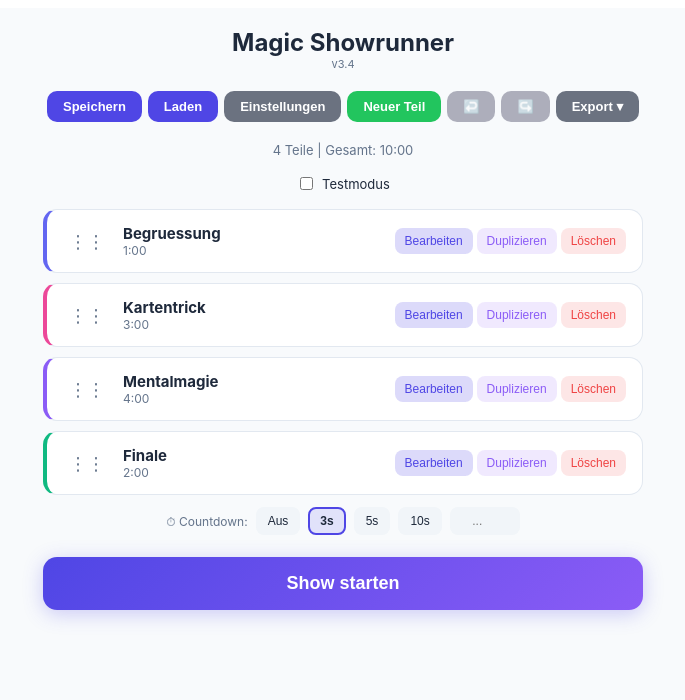
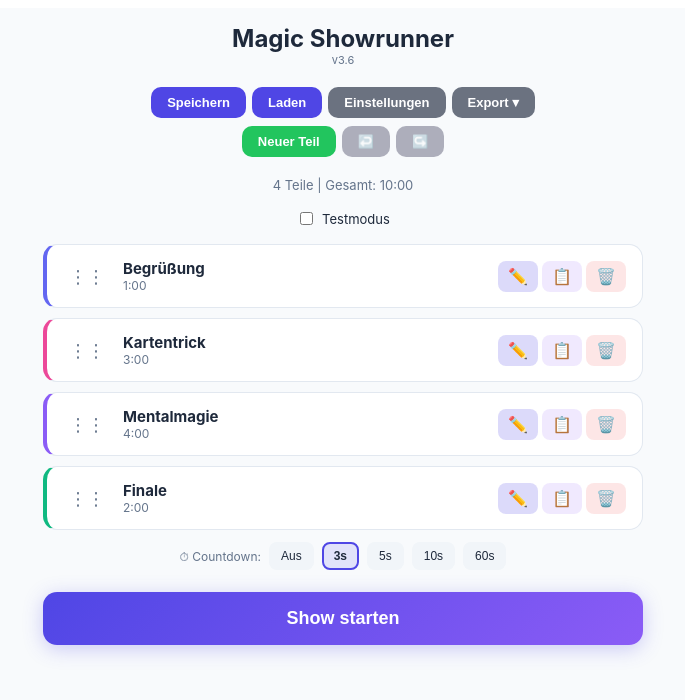
Before and after one commit to TheLomma/magicshowrunnernew, a React (Create React App) app: page / in a window 1280 px wide. Shown: the top 700 px of the page, without its empty margins (297-982 px from the left). Built offline with nearby package versions, Linux system fonts and the light colour scheme.

Commit message:
Update App.js
Version 3.6

```diff
--- a/src/App.js
+++ b/src/App.js
@@ -4,8 +4,8 @@ var uid = function() { return Math.random().toString(36).slice(2, 9); };
 var fmt = function(s) { var m = Math.floor(s / 60); var sec = s % 60; return m + ":" + String(sec).padStart(2, "0"); };
 
 var T = {
-  de: { title: "Magic Showrunner", ver: "v3.4", save: "Speichern", load: "Laden", newPart: "Neuer Teil", start: "Show starten", test: "Testmodus", parts: "Teile", total: "Gesamt", settings: "Einstellungen", planTheme: "Planungs-Theme", perfTheme: "Perform-Theme", beeps: "Signaltöne", vibration: "Vibration", volume: "Lautstaerke", testTone: "Testton", testDur: "Testdauer/Teil", titleL: "Titel", durL: "Dauer (Sek)", introL: "Intro-Ansage", preAnnL: "Vorankuendigung (Sek)", preAnnTxt: "Vorankuendigungs-Text", notesL: "Notizen", colorL: "Farbe", saveBtn: "Speichern", cancel: "Abbrechen", showName: "Show-Name", overwrite: "Ueberschreiben", noSaved: "Keine Shows.", pause: "Pause", resume: "Weiter", prev: "Zurueck", next: "Weiter", partOf: "Teil", of: "/", dup: "Duplizieren", del: "Löschen", edit: "Bearbeiten", sek: "Sek", csv: "CSV", fontSize: "Größe", fontFamily: "Schriftart", ttsVoice: "Stimme", ttsRate: "Tempo", ttsPitch: "Tonhöhe", ttsPreview: "Vorschau", animations: "Animationen", notes: "Notizen", stop: "Stop" },
-  en: { title: "Magic Showrunner", ver: "v3.4", save: "Save", load: "Load", newPart: "New Part", start: "Start Show", test: "Test Mode", parts: "Parts", total: "Total", settings: "Settings", planTheme: "Plan Theme", perfTheme: "Perform Theme", beeps: "Beeps", vibration: "Vibration", volume: "Volume", testTone: "Test Tone", testDur: "Test dur/part", titleL: "Title", durL: "Duration (sec)", introL: "Intro (TTS)", preAnnL: "Pre-announce (sec)", preAnnTxt: "Pre-announce text", notesL: "Notes", colorL: "Color", saveBtn: "Save", cancel: "Cancel", showName: "Show Name", overwrite: "Overwrite", noSaved: "No saved shows.", pause: "Pause", resume: "Resume", prev: "Back", next: "Next", partOf: "Part", of: "/", dup: "Duplicate", del: "Delete", edit: "Edit", sek: "sec", csv: "CSV", fontSize: "Size", fontFamily: "Font family", ttsVoice: "Voice", ttsRate: "Speed", ttsPitch: "Pitch", ttsPreview: "Preview", animations: "Animations", notes: "Notes", stop: "Stop" }
+  de: { title: "Magic Showrunner", ver: "v3.6", save: "Speichern", load: "Laden", newPart: "Neuer Teil", start: "Show starten", test: "Testmodus", parts: "Teile", total: "Gesamt", settings: "Einstellungen", planTheme: "Planungs-Theme", perfTheme: "Perform-Theme", beeps: "Signaltöne", vibration: "Vibration", volume: "Lautstaerke", testTone: "Testton", testDur: "Testdauer/Teil", titleL: "Titel", durL: "Dauer (Sek)", introL: "Intro-Ansage", preAnnL: "Vorankuendigung (Sek)", preAnnTxt: "Vorankuendigungs-Text", notesL: "Notizen", colorL: "Farbe", saveBtn: "Speichern", cancel: "Abbrechen", showName: "Show-Name", overwrite: "Ueberschreiben", noSaved: "Keine Shows.", pause: "Pause", resume: "Weiter", prev: "Zurueck", next: "Weiter", partOf: "Teil", of: "/", dup: "Duplizieren", del: "Löschen", edit: "Bearbeiten", sek: "Sek", csv: "CSV", fontSize: "Größe", fontFamily: "Schriftart", ttsVoice: "Stimme", ttsRate: "Tempo", ttsPitch: "Tonhöhe", ttsPreview: "Vorschau", animations: "Animationen", notes: "Notizen", stop: "Stop" },
+  en: { title: "Magic Showrunner", ver: "v3.6", save: "Save", load: "Load", newPart: "New Part", start: "Start Show", test: "Test Mode", parts: "Parts", total: "Total", settings: "Settings", planTheme: "Plan Theme", perfTheme: "Perform Theme", beeps: "Beeps", vibration: "Vibration", volume: "Volume", testTone: "Test Tone", testDur: "Test dur/part", titleL: "Title", durL: "Duration (sec)", introL: "Intro (TTS)", preAnnL: "Pre-announce (sec)", preAnnTxt: "Pre-announce text", notesL: "Notes", colorL: "Color", saveBtn: "Save", cancel: "Cancel", showName: "Show Name", overwrite: "Overwrite", noSaved: "No saved shows.", pause: "Pause", resume: "Resume", prev: "Back", next: "Next", partOf: "Part", of: "/", dup: "Duplicate", del: "Delete", edit: "Edit", sek: "sec", csv: "CSV", fontSize: "Size", fontFamily: "Font family", ttsVoice: "Voice", ttsRate: "Speed", ttsPitch: "Pitch", ttsPreview: "Preview", animations: "Animations", notes: "Notes", stop: "Stop" }
 };
 
 var TH = {
@@ -24,7 +24,7 @@ var PTH = {
 var COLORS = ["#6366f1", "#ec4899", "#f59e0b", "#10b981", "#ef4444", "#8b5cf6", "#06b6d4", "#f97316"];
 
 var DEMO = [
-  { id: uid(), title: "Begruessung", duration: 60, intro: "Willkommen!", preAnn: 10, preAnnText: "Gleich weiter", notes: "Publikum begruessen", color: COLORS[0] },
+  { id: uid(), title: "Begrüßung", duration: 60, intro: "Willkommen!", preAnn: 10, preAnnText: "Gleich weiter", notes: "Publikum begrüßen", color: COLORS[0] },
   { id: uid(), title: "Kartentrick", duration: 180, intro: "Ein Kartentrick", preAnn: 15, preAnnText: "Naechster Trick", notes: "Pik-Ass", color: COLORS[1] },
   { id: uid(), title: "Mentalmagie", duration: 240, intro: "Mysterioes", preAnn: 20, preAnnText: "Finale naht", notes: "Umschlag", color: COLORS[5] },
   { id: uid(), title: "Finale", duration: 120, intro: "Das Finale!", preAnn: 10, preAnnText: "", notes: "Konfetti", color: COLORS[3] }
@@ -220,6 +220,12 @@ function SettingsModal(props) {
     );
   } else if (tab === "font") {
     content = React.createElement("div", null,
+      React.createElement("label", { style: { fontSize: 12, color: th.sub } }, cfg.lang === "de" ? "Anzeigegröße im Perform-Modus" : "Display size in Perform Mode"),
+      React.createElement("div", { style: { display: "flex", gap: 6, marginBottom: 12 } },
+        ["XXL", "XL", "M", "S"].map(function(sz) {
+          return React.createElement("button", { key: sz, onClick: function() { upCfg("performSize", sz); }, style: { flex: 1, padding: "8px 0", borderRadius: 8, border: cfg.performSize === sz ? "2px solid " + th.acc : "2px solid transparent", background: cfg.performSize === sz ? th.acc + "22" : th.inp, color: th.text, cursor: "pointer", fontWeight: cfg.performSize === sz ? 700 : 400, fontSize: 14 } }, sz);
+        })
+      ),
       React.createElement("label", { style: { fontSize: 12, color: th.sub } }, t.fontSize),
       React.createElement("input", { type: "range", min: 12, max: 24, value: cfg.fontSize, onChange: function(e) { upCfg("fontSize", +e.target.value); }, style: { width: "100%" } }),
       React.createElement("span", { style: { fontSize: 11, color: th.sub } }, cfg.fontSize + "px"),
@@ -258,6 +264,9 @@ function PerformMode(props) {
   var _ps = useState(0); var pauseSecs = _ps[0]; var setPauseSecs = _ps[1];
   var pauseRef = useRef(null);
   var _pa = useState(""); var preAnnMsg = _pa[0]; var setPreAnnMsg = _pa[1];
+  var _sz = useState(cfg.performSize || "XL"); var perfSize = _sz[0]; var setPerfSize = _sz[1];
+  var sizeMap = { XXL: { timer: 240, title: 36 }, XL: { timer: 120, title: 22 }, M: { timer: 72, title: 18 }, S: { timer: 44, title: 15 } };
+  var szCfg = sizeMap[perfSize] || sizeMap["XL"];
 
   useEffect(function() {
     if (cfg.countdown > 0) { setCdVal(cfg.countdown); setCdRunning(true); } else { setCdRunning(false); }
@@ -358,12 +367,17 @@ function PerformMode(props) {
     );
   }
 
-  return React.createElement("div", { style: { position: "fixed", inset: 0, background: pt.bg, color: pt.text, display: "flex", flexDirection: "column", alignItems: "center", justifyContent: "center", fontFamily: cfg.fontFamily === "System" ? "-apple-system,sans-serif" : cfg.fontFamily, zIndex: 500 } },
+  return React.createElement("div", { style: { position: "fixed", inset: 0, background: pt.bg, color: pt.text, display: "flex", flexDirection: "column", alignItems: "center", justifyContent: "center", fontFamily: cfg.fontFamily === "System" ? "-apple-system,sans-serif" : cfg.fontFamily, zIndex: 500, overflowY: "auto", padding: "env(safe-area-inset-top, 12px) env(safe-area-inset-right, 12px) env(safe-area-inset-bottom, 12px) env(safe-area-inset-left, 12px)", boxSizing: "border-box" } },
     React.createElement("div", { style: { position: "absolute", top: 16, left: 16, fontSize: 13, opacity: 0.7 } }, t.partOf + " " + (idx + 1) + t.of + parts.length),
 
-    cfg.testMode ? React.createElement("div", { style: { position: "absolute", top: 16, right: 16, background: "#f59e0b", color: "#000", padding: "4px 12px", borderRadius: 20, fontSize: 12, fontWeight: 700 } }, "TEST") : null,
-    React.createElement("div", { style: { fontSize: 18, fontWeight: 600, marginBottom: 8, opacity: 0.8 } }, part ? part.title : ""),
-    React.createElement("div", { style: { fontSize: Math.min(120, cfg.fontSize * 5), fontWeight: 800, fontVariantNumeric: "tabular-nums", color: remaining <= 10 && remaining > 0 ? "#ef4444" : pt.timer, transition: "color 0.3s" } }, fmt(remaining)),
+    cfg.testMode ? React.createElement("div", { style: { position: "absolute", top: 16, right: cfg.testMode ? 120 : 16, background: "#f59e0b", color: "#000", padding: "4px 12px", borderRadius: 20, fontSize: 12, fontWeight: 700 } }, "TEST") : null,
+    React.createElement("div", { style: { display: "flex", gap: 6, position: "absolute", top: 16, right: 16 } },
+      ["XXL", "XL", "M", "S"].map(function(sz) {
+        return React.createElement("button", { key: sz, onClick: function() { setPerfSize(sz); }, style: { padding: "4px 10px", borderRadius: 8, border: perfSize === sz ? "2px solid " + pt.bar : "2px solid transparent", background: perfSize === sz ? pt.bar + "44" : "rgba(255,255,255,0.1)", color: pt.text, cursor: "pointer", fontSize: 12, fontWeight: perfSize === sz ? 700 : 400 } }, sz);
+      })
+    ),
+    React.createElement("div", { style: { fontSize: szCfg.title, fontWeight: 600, marginBottom: 8, opacity: 0.8 } }, part ? part.title : ""),
+    React.createElement("div", { style: { fontSize: szCfg.timer, fontWeight: 800, fontVariantNumeric: "tabular-nums", color: remaining <= 10 && remaining > 0 ? "#ef4444" : pt.timer, transition: "color 0.3s" } }, fmt(remaining)),
     React.createElement("div", { style: { width: "80%", maxWidth: 400, marginBottom: 6 } },
       React.createElement("div", { style: { fontSize: 11, opacity: 0.5, marginBottom: 3, textAlign: "center" } }, cfg.lang === "de" ? "Gesamt-Fortschritt" : "Overall Progress"),
       React.createElement("div", { style: { width: "100%", height: 5, borderRadius: 3, background: pt.barBg, overflow: "hidden" } },
@@ -466,7 +480,7 @@ export default function App() {
   var canRedo = histIdx < history.length - 1;
   var doUndo = function() { if (canUndo) setHistIdx(function(i) { return i - 1; }); };
   var doRedo = function() { if (canRedo) setHistIdx(function(i) { return i + 1; }); };
-  var _c = useState({ lang: "de", theme: (window.matchMedia && window.matchMedia('(prefers-color-scheme: light)').matches ? 'light' : 'dark'), perfTheme: "dark", beeps: true, vibrate: true, volume: 0.5, ttsVoice: "", ttsRate: 1, ttsPitch: 1, fontSize: 15, fontFamily: "System", animations: true, testMode: false, testDur: 5, countdown: 3 });
+  var _c = useState({ lang: "de", theme: (window.matchMedia && window.matchMedia('(prefers-color-scheme: light)').matches ? 'light' : 'dark'), perfTheme: "dark", beeps: true, vibrate: true, volume: 0.5, ttsVoice: "", ttsRate: 1, ttsPitch: 1, fontSize: 15, fontFamily: "System", animations: true, testMode: false, testDur: 5, countdown: 3, performSize: "XL" });
   var cfg = _c[0]; var setCfg = _c[1];
   var _ep = useState(null); var editPart = _ep[0]; var setEditPart = _ep[1];
   var _eo = useState(false); var editOpen = _eo[0]; var setEditOpen = _eo[1];
@@ -477,7 +491,6 @@ export default function App() {
   var _to = useState(""); var toast = _to[0]; var setToast = _to[1];
   var _di = useState(null); var dragIdx = _di[0]; var setDragIdx = _di[1];
   var _ex = useState(false); var exportOpen = _ex[0]; var setExportOpen = _ex[1];
-  var _ir = useState(false); var importOpen = _ir[0]; var setImportOpen = _ir[1];
   var csvInputRef = useRef(null);
 
   var t = T[cfg.lang] || T.de;
@@ -509,29 +522,33 @@ export default function App() {
 
   var bs = { padding: "8px 16px", borderRadius: 10, border: "none", color: "#fff", fontWeight: 600, cursor: "pointer", fontSize: 13 };
 
-  return React.createElement("div", { style: { minHeight: "100vh", background: th.bg, color: th.text, fontFamily: ff, fontSize: cfg.fontSize, transition: cfg.animations ? "background 0.3s" : "none" } },
-    React.createElement("div", { style: { maxWidth: 600, margin: "0 auto", padding: "20px 16px" } },
+  return React.createElement("div", { style: { minHeight: "100dvh", background: th.bg, color: th.text, fontFamily: ff, fontSize: cfg.fontSize, transition: cfg.animations ? "background 0.3s" : "none", overflowX: "hidden" } },
+    React.createElement("div", { style: { maxWidth: 600, margin: "0 auto", padding: "max(16px, env(safe-area-inset-top)) 16px max(24px, env(safe-area-inset-bottom)) 16px" } },
       React.createElement("div", { style: { textAlign: "center", marginBottom: 20 } },
         React.createElement("h1", { style: { margin: 0, fontSize: 24 } }, "Magic Showrunner"),
         React.createElement("div", { style: { fontSize: 11, color: th.sub } }, t.ver)
       ),
-      React.createElement("div", { style: { display: "flex", gap: 6, flexWrap: "wrap", justifyContent: "center", marginBottom: 20 } },
-        React.createElement("button", { onClick: function() { setSaveOpen(true); }, style: Object.assign({}, bs, { background: th.acc }) }, t.save),
-        React.createElement("button", { onClick: function() { setLoadOpen(true); }, style: Object.assign({}, bs, { background: th.acc }) }, t.load),
-        React.createElement("button", { onClick: function() { setSettOpen(true); }, style: Object.assign({}, bs, { background: "#6b7280" }) }, t.settings),
-        React.createElement("button", { onClick: function() { setEditPart(null); setEditOpen(true); }, style: Object.assign({}, bs, { background: "#22c55e" }) }, t.newPart),
-        React.createElement("button", { onClick: doUndo, disabled: !canUndo, title: "Undo", style: Object.assign({}, bs, { background: canUndo ? "#6b7280" : "#3f3f5c", opacity: canUndo ? 1 : 0.4, cursor: canUndo ? "pointer" : "not-allowed" }) }, "↩️"),
-        React.createElement("button", { onClick: doRedo, disabled: !canRedo, title: "Redo", style: Object.assign({}, bs, { background: canRedo ? "#6b7280" : "#3f3f5c", opacity: canRedo ? 1 : 0.4, cursor: canRedo ? "pointer" : "not-allowed" }) }, "↪️"),
-        React.createElement("div", { style: { position: "relative" } },
-          React.createElement("button", { onClick: function() { setExportOpen(function(o) { return !o; }); }, style: Object.assign({}, bs, { background: "#6b7280" }) }, "Export ▾"),
-          exportOpen ? React.createElement("div", { style: { position: "absolute", top: "110%", left: 0, background: th.card, border: "1px solid " + th.brd, borderRadius: 10, boxShadow: "0 4px 16px rgba(0,0,0,0.3)", zIndex: 200, minWidth: 130, overflow: "hidden" } },
-            React.createElement("button", { onClick: function() { exportCSV(parts, t); setExportOpen(false); }, style: { display: "block", width: "100%", padding: "10px 16px", border: "none", background: "transparent", color: th.text, cursor: "pointer", textAlign: "left", fontSize: 13 } }, "📄 CSV"),
-            React.createElement("button", { onClick: function() { exportPDF(parts, t); setExportOpen(false); }, style: { display: "block", width: "100%", padding: "10px 16px", border: "none", background: "transparent", color: th.text, cursor: "pointer", textAlign: "left", fontSize: 13 } }, "📋 PDF / TXT"),
-            React.createElement("hr", { style: { margin: "2px 0", border: "none", borderTop: "1px solid " + th.brd } }),
-            React.createElement("button", { onClick: function() { setExportOpen(false); csvInputRef.current && csvInputRef.current.click(); }, style: { display: "block", width: "100%", padding: "10px 16px", border: "none", background: "transparent", color: th.text, cursor: "pointer", textAlign: "left", fontSize: 13 } }, "📥 CSV Import"),
-            React.createElement("hr", { style: { margin: "2px 0", border: "none", borderTop: "1px solid " + th.brd } }),
-            React.createElement("button", { onClick: function() { printSetlist(parts, t); setExportOpen(false); }, style: { display: "block", width: "100%", padding: "10px 16px", border: "none", background: "transparent", color: th.text, cursor: "pointer", textAlign: "left", fontSize: 13 } }, "🖨️ Drucken")
-          ) : null
+      React.createElement("div", { style: { display: "flex", flexDirection: "column", gap: 8, alignItems: "center", marginBottom: 20 } },
+        React.createElement("div", { style: { display: "flex", gap: 6, flexWrap: "wrap", justifyContent: "center" } },
+          React.createElement("button", { onClick: function() { setSaveOpen(true); }, style: Object.assign({}, bs, { background: th.acc }) }, t.save),
+          React.createElement("button", { onClick: function() { setLoadOpen(true); }, style: Object.assign({}, bs, { background: th.acc }) }, t.load),
+          React.createElement("button", { onClick: function() { setSettOpen(true); }, style: Object.assign({}, bs, { background: "#6b7280" }) }, t.settings),
+          React.createElement("div", { style: { position: "relative" } },
+            React.createElement("button", { onClick: function() { setExportOpen(function(o) { return !o; }); }, style: Object.assign({}, bs, { background: "#6b7280" }) }, "Export \u25be"),
+            exportOpen ? React.createElement("div", { style: { position: "absolute", top: "110%", left: 0, background: th.card, border: "1px solid " + th.brd, borderRadius: 10, boxShadow: "0 4px 16px rgba(0,0,0,0.3)", zIndex: 200, minWidth: 130, overflow: "hidden" } },
+              React.createElement("button", { onClick: function() { exportCSV(parts, t); setExportOpen(false); }, style: { display: "block", width: "100%", padding: "10px 16px", border: "none", background: "transparent", color: th.text, cursor: "pointer", textAlign: "left", fontSize: 13 } }, "\ud83d\udcc4 CSV"),
+              React.createElement("button", { onClick: function() { exportPDF(parts, t); setExportOpen(false); }, style: { display: "block", width: "100%", padding: "10px 16px", border: "none", background: "transparent", color: th.text, cursor: "pointer", textAlign: "left", fontSize: 13 } }, "\ud83d\udccb PDF / TXT"),
+              React.createElement("hr", { style: { margin: "2px 0", border: "none", borderTop: "1px solid " + th.brd } }),
+              React.createElement("button", { onClick: function() { setExportOpen(false); csvInputRef.current && csvInputRef.current.click(); }, style: { display: "block", width: "100%", padding: "10px 16px", border: "none", background: "transparent", color: th.text, cursor: "pointer", textAlign: "left", fontSize: 13 } }, "\ud83d\udce5 CSV Import"),
+              React.createElement("hr", { style: { margin: "2px 0", border: "none", borderTop: "1px solid " + th.brd } }),
+              React.createElement("button", { onClick: function() { printSetlist(parts, t); setExportOpen(false); }, style: { display: "block", width: "100%", padding: "10px 16px", border: "none", background: "transparent", color: th.text, cursor: "pointer", textAlign: "left", fontSize: 13 } }, "\ud83d\udda8\ufe0f Drucken")
+            ) : null
+          )
+        ),
+        React.createElement("div", { style: { display: "flex", gap: 6, flexWrap: "wrap", justifyContent: "center" } },
+          React.createElement("button", { onClick: function() { setEditPart(null); setEditOpen(true); }, style: Object.assign({}, bs, { background: "#22c55e" }) }, t.newPart),
+          React.createElement("button", { onClick: doUndo, disabled: !canUndo, title: "Undo", style: Object.assign({}, bs, { background: canUndo ? "#6b7280" : "#3f3f5c", opacity: canUndo ? 1 : 0.4, cursor: canUndo ? "pointer" : "not-allowed" }) }, "\u21a9\ufe0f"),
+          React.createElement("button", { onClick: doRedo, disabled: !canRedo, title: "Redo", style: Object.assign({}, bs, { background: canRedo ? "#6b7280" : "#3f3f5c", opacity: canRedo ? 1 : 0.4, cursor: canRedo ? "pointer" : "not-allowed" }) }, "\u21aa\ufe0f")
         )
       ),
       React.createElement("div", { style: { textAlign: "center", marginBottom: 16, fontSize: 13, color: th.sub } }, parts.length + " " + t.parts + " | " + t.total + ": " + fmt(totalSec)),
@@ -548,25 +565,24 @@ export default function App() {
           onDrop: function(e) { e.preventDefault(); onDragEnd(); },
           style: { background: th.card, border: "1px solid " + th.brd, borderRadius: 14, padding: "14px 16px", marginBottom: 10, display: "flex", alignItems: "center", gap: 12, borderLeft: "4px solid " + (p.color || th.acc), opacity: dragIdx === i ? 0.5 : 1, transition: cfg.animations ? "opacity 0.2s" : "none" }
         },
-          React.createElement("div", { draggable: true, onDragStart: function(e) { onDragStart(e, i); }, onDragEnd: onDragEnd, style: { fontSize: 18, color: th.sub, cursor: "grab", userSelect: "none", padding: "4px 6px", borderRadius: 6 } }, "⋮⋮"),
+          React.createElement("div", { draggable: true, onDragStart: function(e) { onDragStart(e, i); }, onDragEnd: onDragEnd, style: { fontSize: 18, color: th.sub, cursor: "grab", userSelect: "none", padding: "4px 6px", borderRadius: 6 } }, "\u22ee\u22ee"),
           React.createElement("div", { style: { flex: 1 } },
             React.createElement("div", { style: { fontWeight: 700, fontSize: 15 } }, p.title),
             React.createElement("div", { style: { fontSize: 12, color: th.sub } }, fmt(p.duration))
           ),
           React.createElement("div", { style: { display: "flex", gap: 4 } },
-            React.createElement("button", { onClick: function() { setEditPart(p); setEditOpen(true); }, style: { padding: "6px 10px", borderRadius: 8, border: "none", background: th.acc + "33", color: th.acc, cursor: "pointer", fontSize: 12 } }, t.edit),
-            React.createElement("button", { onClick: function() { dupPart(p); }, style: { padding: "6px 10px", borderRadius: 8, border: "none", background: "#8b5cf622", color: "#8b5cf6", cursor: "pointer", fontSize: 12 } }, t.dup),
-            React.createElement("button", { onClick: function() { delPart(p.id); }, style: { padding: "6px 10px", borderRadius: 8, border: "none", background: "#ef444422", color: "#ef4444", cursor: "pointer", fontSize: 12 } }, t.del)
+            React.createElement("button", { onClick: function() { setEditPart(p); setEditOpen(true); }, title: t.edit, style: { padding: "6px 10px", borderRadius: 8, border: "none", background: th.acc + "33", color: th.acc, cursor: "pointer", fontSize: 16 } }, "✏️"),
+            React.createElement("button", { onClick: function() { dupPart(p); }, title: t.dup, style: { padding: "6px 10px", borderRadius: 8, border: "none", background: "#8b5cf622", color: "#8b5cf6", cursor: "pointer", fontSize: 16 } }, "📋"),
+            React.createElement("button", { onClick: function() { delPart(p.id); }, title: t.del, style: { padding: "6px 10px", borderRadius: 8, border: "none", background: "#ef444422", color: "#ef4444", cursor: "pointer", fontSize: 16 } }, "🗑️")
           )
         );
       }),
       parts.length > 0 ? React.createElement("div", { style: { marginTop: 12 } },
         React.createElement("div", { style: { display: "flex", alignItems: "center", justifyContent: "center", gap: 8, marginBottom: 10 } },
-          React.createElement("span", { style: { fontSize: 12, color: th.sub } }, cfg.lang === "de" ? "⏱ Countdown:" : "⏱ Countdown:"),
-          [0, 3, 5, 10].map(function(v) {
+          React.createElement("span", { style: { fontSize: 12, color: th.sub } }, cfg.lang === "de" ? "\u23f1 Countdown:" : "\u23f1 Countdown:"),
+          [0, 3, 5, 10, 60].map(function(v) {
             return React.createElement("button", { key: v, onClick: function() { setCfg(function(c) { return Object.assign({}, c, { countdown: v }); }); }, style: { padding: "5px 10px", borderRadius: 8, border: cfg.countdown === v ? "2px solid " + th.acc : "2px solid transparent", background: cfg.countdown === v ? th.acc + "22" : th.inp, color: th.text, cursor: "pointer", fontSize: 12, fontWeight: cfg.countdown === v ? 700 : 400 } }, v === 0 ? (cfg.lang === "de" ? "Aus" : "Off") : v + "s");
-          }),
-          React.createElement("input", { type: "number", min: 1, max: 999, placeholder: "...", onChange: function(e) { var v = parseInt(e.target.value); if (!isNaN(v) && v > 0) setCfg(function(c) { return Object.assign({}, c, { countdown: v }); }); }, style: { width: 54, padding: "5px 6px", borderRadius: 8, border: "2px solid transparent", background: th.inp, color: th.text, fontSize: 12, textAlign: "center" } })
+          })
         ),
         React.createElement("button", { onClick: function() { setPerforming(true); }, style: { width: "100%", padding: 16, borderRadius: 14, border: "none", background: "linear-gradient(135deg," + th.acc + ",#8b5cf6)", color: "#fff", fontWeight: 800, fontSize: 18, cursor: "pointer", marginTop: 12, boxShadow: "0 4px 20px " + th.acc + "44" } }, t.start + (cfg.testMode ? " (Test)" : ""))
       ) : null
```
